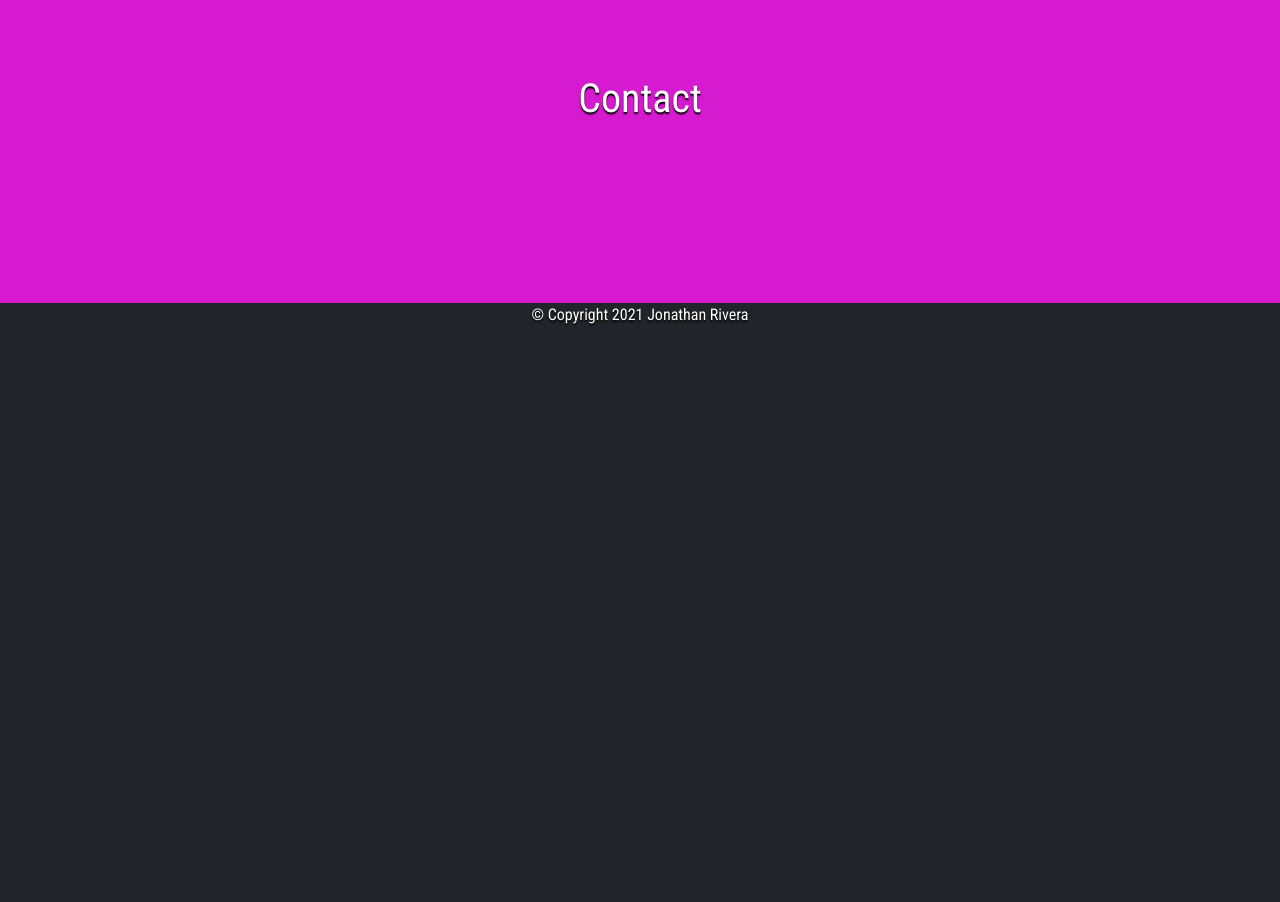
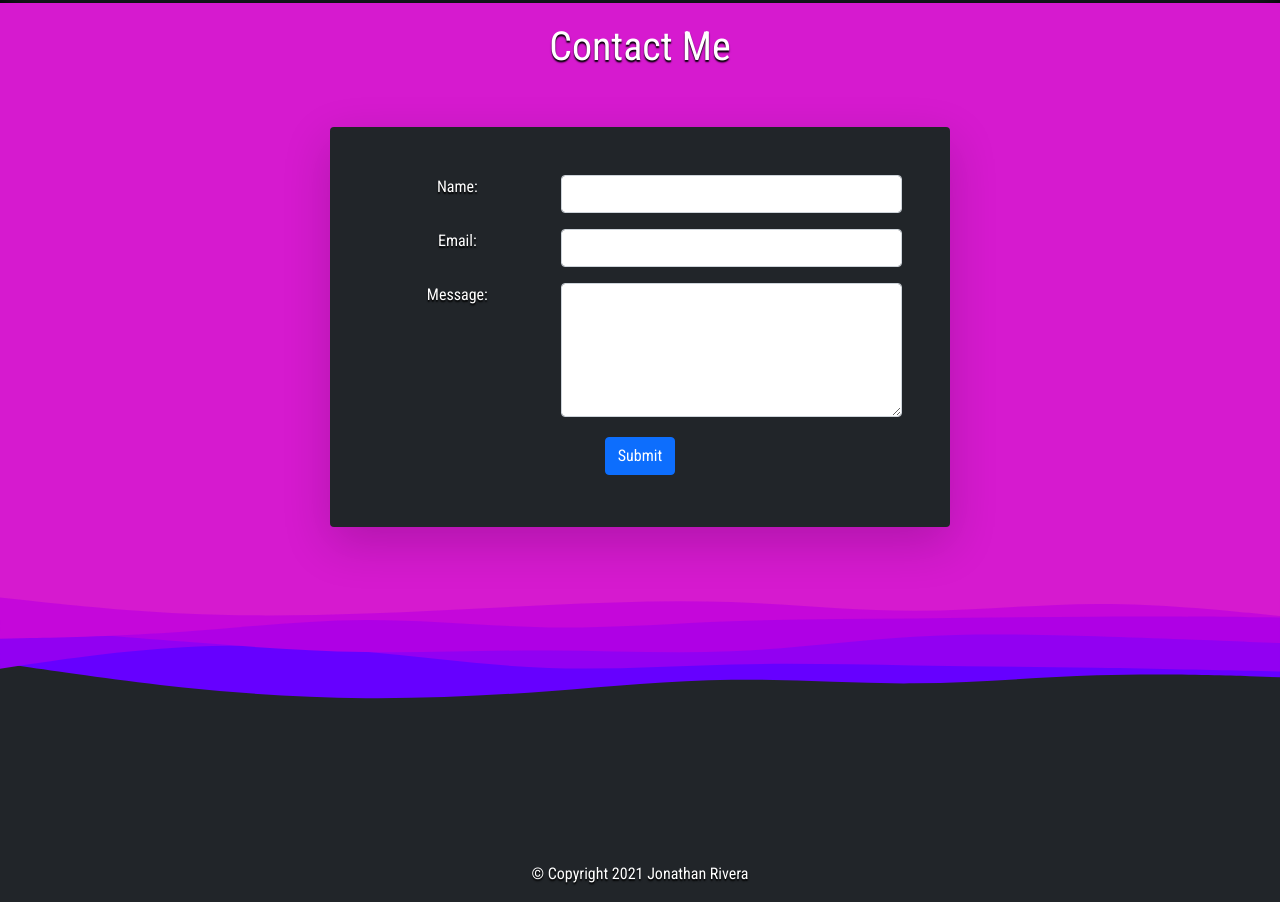
Before and after one commit to rivera26/rivera26.github.io, a plain HTML site: page index.html in a window 1280 px wide. Shown: the part 1660-2562 px from the top of the page. Before the commit the page ends 2003 px from the top, so only its background shows below. Drawn offline with nearby package versions, Linux system fonts and the light colour scheme; a script that the page names is missing.

Commit message:
Contact Form & Media Queries

```diff
--- a/css/styles.css
+++ b/css/styles.css
@@ -34,6 +34,10 @@ section {
   margin-top: -100px;
 }
 
+.layer2 {
+  background-image: url("../img/layered-waves-haikei-2.svg");
+}
+
 .purple {
   background-color: #6600ff;
 }
@@ -54,7 +58,12 @@ section {
 }
 
 #about {
+    min-height: 600px !important;
   padding-top: 10vh;
+}
+
+#about-text {
+    width: 100%;
 }
 
 #experience {
@@ -71,6 +80,7 @@ section {
  */
 
 header {
+  height: 50px;
   position: fixed;
   width: 100%;
   z-index: 99;
@@ -133,3 +143,46 @@ li .active {
   background-size: cover;
   background-repeat: no-repeat;
 }
+
+/*
+ * Form
+ */
+
+form {
+  display: grid;
+  width: 100%;
+}
+
+/*
+ * Media Queries
+ */
+
+
+@media screen and (min-width: 769px) {
+  form {
+    width: 50%;
+  }
+
+  #about {
+      min-height: 400px;
+  }
+
+  #about-text {
+      width: 50%;
+  }
+}
+
+@media screen and (min-width: 1025px) {
+
+    #about-text {
+        width: 40%;
+    }
+}
+
+@media screen and (min-width: 1920px) {
+
+    #about {
+        margin-bottom: -200px;
+    }
+
+}
--- a/index.html
+++ b/index.html
@@ -20,7 +20,7 @@
     <title>Jonathan Rivera</title>
   </head>
   <body class="text-center bg-dark text-white">
-    <header class="mt-auto p-3 black">
+    <header class="mt-auto pb-4 p-2 black">
       <div class="container">
         <div class="d-flex flex-wrap align-items-center justify-content-center">
           <ul class="nav">
@@ -40,11 +40,11 @@
         </div>
       </div>
     </header>
-    <section class="h-auto" id="about">
-      <div class="centered">
+    <section id="about">
+      <div class="centered px-3" id="about-text">
         <div>
           <h1>Jonathan Rivera</h1>
-          <p class="lead fs-5">
+          <p class="lead">
             I'm a Computer Science graduate student at Portland State
             University. I was born and raised in Houston, Texas, where I
             attended Rice University to receive my bachelor's degree. I double
@@ -175,9 +175,39 @@
       </a>
     </section>
     <section class="pink" id="contact">
-      <h1>Contact</h1>
+      <h1>Contact Me</h1>
+      <form class="bg-dark shadow-lg rounded mx-auto p-5 m-5">
+        <div class="row mb-3">
+            <div class="col-md-4">
+                <label for="email"> Name: </label>
+            </div>
+            <div class="col-md-8">
+                <input type="text" class="form-control" name="name" id="name" />
+            </div>
+        </div>
+        <div class="row mb-3">
+            <div class="col-md-4">
+                <label for="email"> Email: </label>
+            </div>
+            <div class="col-md-8">
+                <input type="email" class="form-control" name="email" id="email" />
+            </div>
+        </div>
+        <div class="row mb-3">
+            <div class="col-md-4">
+                <label for="message">Message:</label>
+            </div>
+            <div class="col-md-8">
+                <textarea class="form-control" name="message" id="message" rows="5"></textarea>
+            </div>
+        </div>
+        <div>
+            <input type="submit" class="btn btn-primary rounded m-1" value="Submit" />
+        </div>
+      </form>
     </section>
-    <footer class="mt-auto">
+    <div class="spacer layer2"></div>
+    <footer>
       <p>&copy; Copyright 2021 Jonathan Rivera</p>
     </footer>
     <!-- Bootstrap Bundle with Popper -->
```
Also changed, not shown: img/layered-waves-haikei-2.svg (added). Lines whose indentation alone changed are shown as unchanged.
